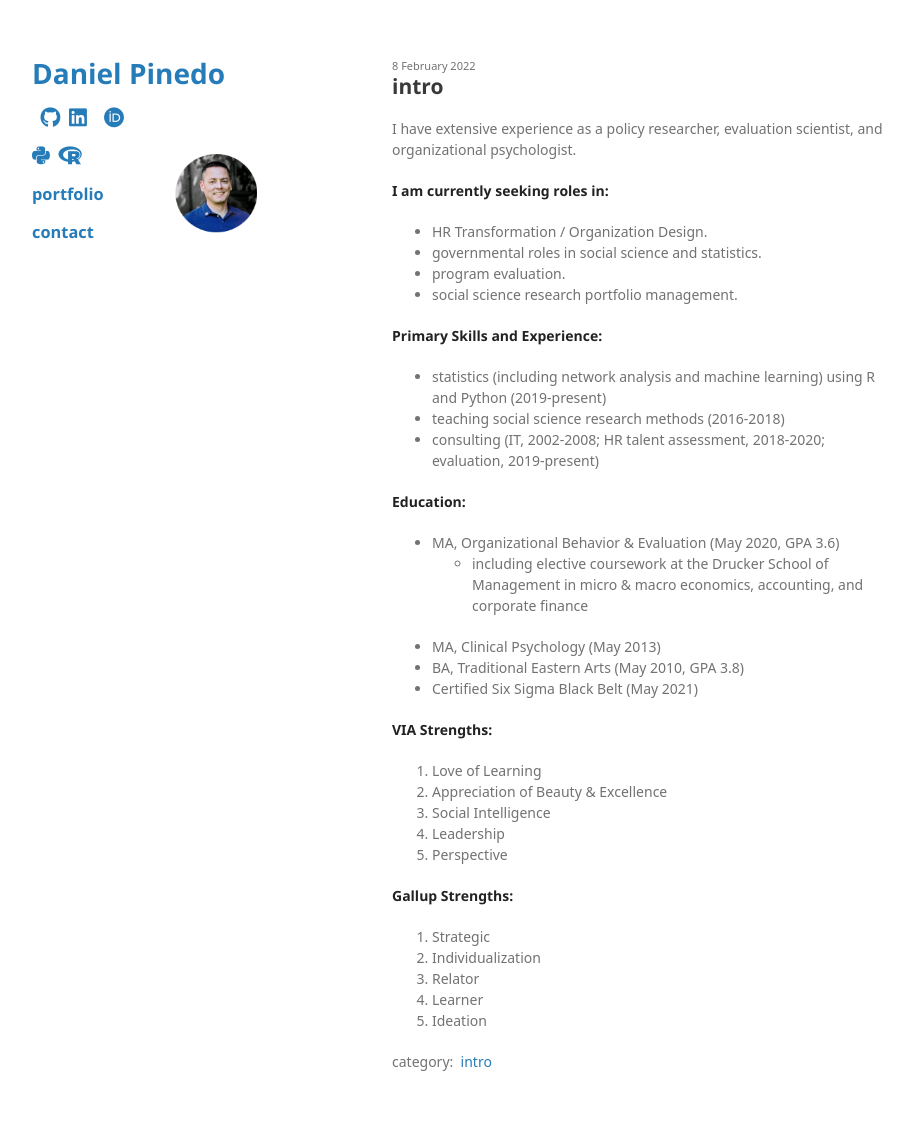
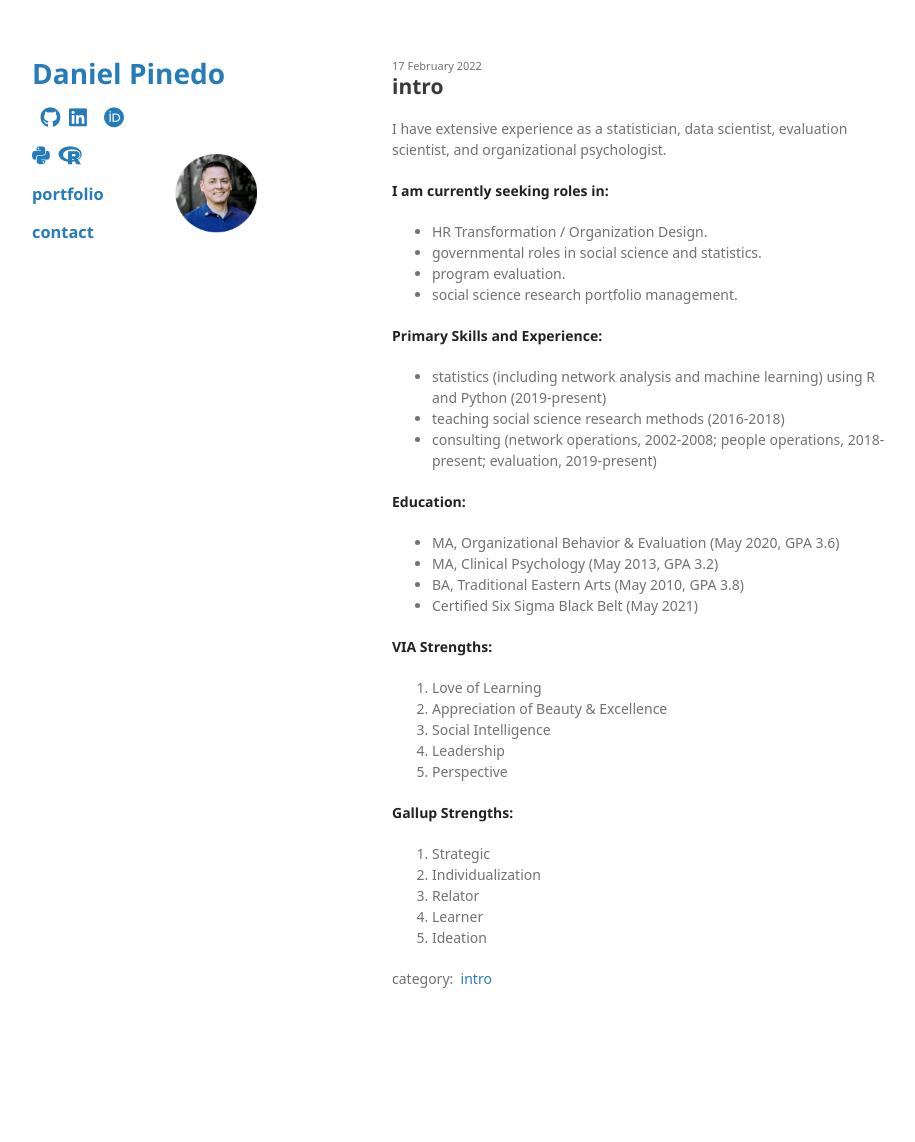
Before and after one commit to odenipinedo/odenipinedo.github.io, a Jekyll site: the page built from _posts/2022-02-17-intro.md, in a window 1280 px wide. Shown: the whole page, without its empty margins (178-1093 px from the left). Built offline with Jekyll 4.4.1, drawn with Linux system fonts in a browser that asks for light colours; nearby versions of some CDN libraries; some web fonts are replaced; a style sheet for code colours, icons or effects is not loaded; the repository's description, which GitHub fills in, is left out; after the commit the page ends 1059 px from its top, so only the background shows below that.

Commit message:
Update and rename 2022-02-09-intro.md to 2022-02-17-intro.md

```diff
--- a/_posts/2022-02-09-intro.md
+++ b/_posts/2022-02-17-intro.md
@@ -1,18 +1,18 @@
 ---
 layout: post
 title:  "intro"
-date:   2022-02-08 18:00:00 -0500
+date:   2022-02-17 18:00:00 -0500
 categories: [intro]
 tags: about intro
 featured: true
 sitemap:
   priority: 0.5
   changefreq: 'monthly'
-  lastmod: 2022-02-09
+  lastmod: 2022-02-17
   exclude: 'no'
 ---
 
-I have extensive experience as a policy researcher, evaluation scientist, and organizational psychologist.
+I have extensive experience as a statistician, data scientist, evaluation scientist, and organizational psychologist.
 
 **I am currently seeking roles in:**
 - HR Transformation / Organization Design.
@@ -23,12 +23,11 @@ I have extensive experience as a policy researcher, evaluation scientist, and or
 **Primary Skills and Experience:**
 - statistics (including network analysis and machine learning) using R and Python (2019-present)
 - teaching social science research methods (2016-2018)
-- consulting (IT, 2002-2008; HR talent assessment, 2018-2020; evaluation, 2019-present)
+- consulting (network operations, 2002-2008; people operations, 2018-present; evaluation, 2019-present)
 
 **Education:**
 - MA, Organizational Behavior & Evaluation (May 2020, GPA 3.6)
-     - including elective coursework at the Drucker School of Management in micro & macro economics, accounting, and corporate finance
-- MA, Clinical Psychology (May 2013)
+- MA, Clinical Psychology (May 2013, GPA 3.2)
 - BA, Traditional Eastern Arts (May 2010, GPA 3.8)
 - Certified Six Sigma Black Belt (May 2021)
 
```
